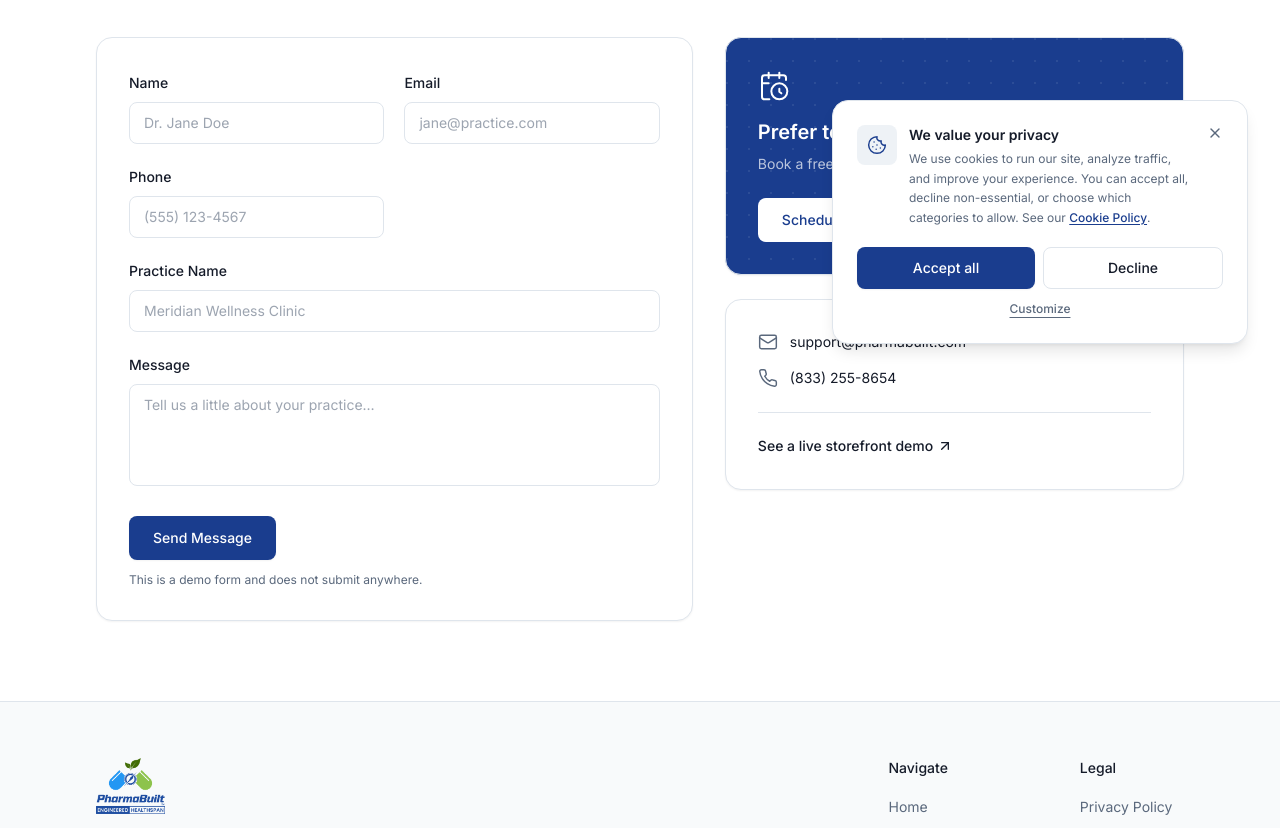
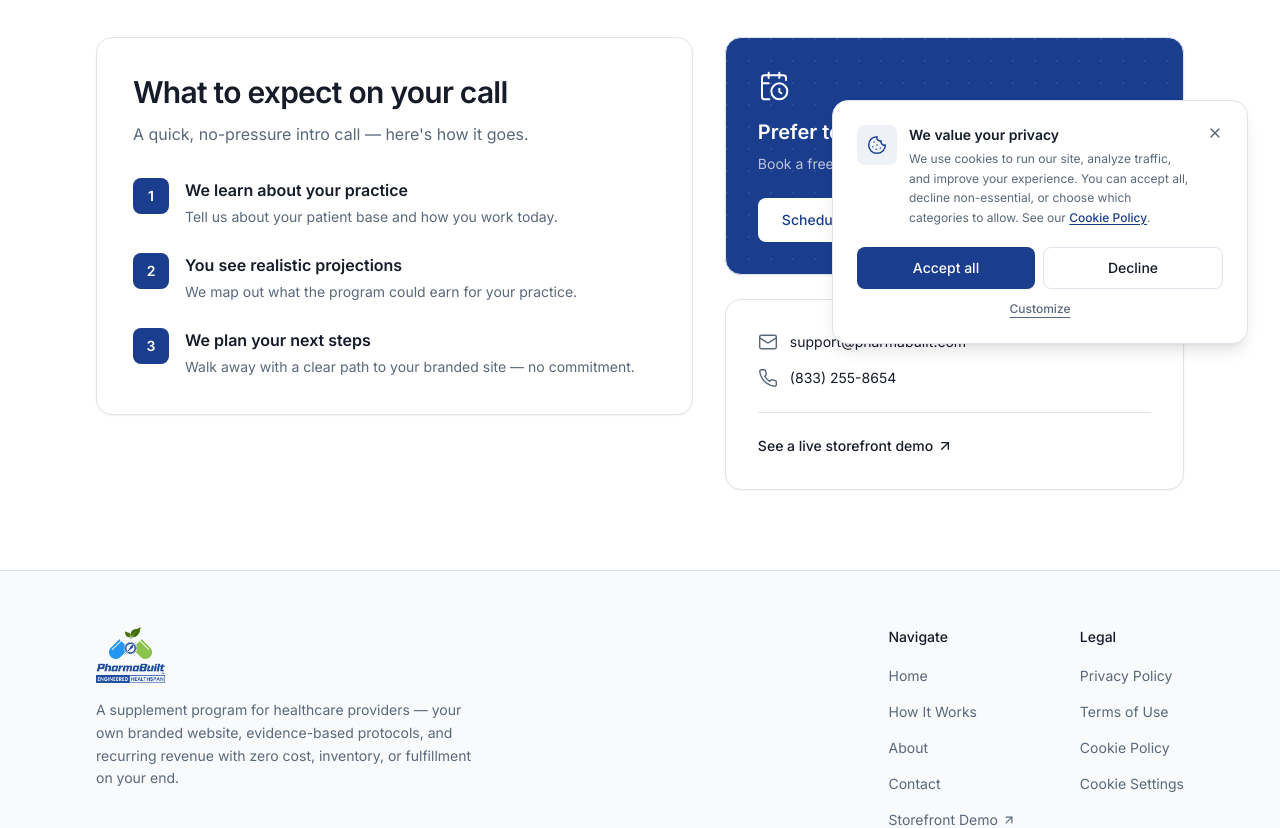
Before and after one commit to MuhammadRafay7/pharmabuilt-demo, a Next.js app: page /contact in a window 1280 px wide. Shown: the part 440-1268 px from the top of the page. Built offline with nearby package versions, Linux system fonts and the light colour scheme.

Commit message:
refactor: update terminology from 'practitioners' to 'providers' and enhance content clarity across multiple pages

```diff
--- a/app/contact/page.tsx
+++ b/app/contact/page.tsx
@@ -1,7 +1,6 @@
 import type { Metadata } from "next";
 import { CalendarClock, ArrowUpRight, Mail, Phone } from "lucide-react";
 import { Reveal } from "@/components/Reveal";
-import { ContactForm } from "@/components/ContactForm";
 import { CALENDLY_URL, STOREFRONT_DEMO_URL } from "@/lib/site";
 
 export const metadata: Metadata = {
@@ -28,17 +27,53 @@ export default function ContactPage() {
           </Reveal>
           <Reveal delay={0.1}>
             <p className="mx-auto mt-5 max-w-xl text-lg text-muted-foreground">
-              Send us a note, or skip ahead and book a free 15-minute call with
-              our team.
+              Book a free 15-minute call with our team, or reach us directly
+              using the details below.
             </p>
           </Reveal>
         </div>
       </section>
 
       <section className="container-page py-16 sm:py-20">
-        <div className="grid gap-8 lg:grid-cols-[1.3fr_1fr]">
+        <div className="grid items-start gap-8 lg:grid-cols-[1.3fr_1fr]">
+          {/* What to expect */}
           <Reveal>
-            <ContactForm />
+            <div className="rounded-2xl border border-border bg-card p-7 shadow-sm sm:p-9">
+              <h2 className="text-2xl font-semibold tracking-tight sm:text-3xl">
+                What to expect on your call
+              </h2>
+              <p className="mt-3 max-w-md text-muted-foreground">
+                A quick, no-pressure intro call — here&apos;s how it goes.
+              </p>
+              <ul className="mt-8 space-y-6">
+                {[
+                  {
+                    title: "We learn about your practice",
+                    desc: "Tell us about your patient base and how you work today.",
+                  },
+                  {
+                    title: "You see realistic projections",
+                    desc: "We map out what the program could earn for your practice.",
+                  },
+                  {
+                    title: "We plan your next steps",
+                    desc: "Walk away with a clear path to your branded site — no commitment.",
+                  },
+                ].map((step, i) => (
+                  <li key={step.title} className="flex gap-4">
+                    <span className="flex h-9 w-9 shrink-0 items-center justify-center rounded-lg bg-primary text-sm font-semibold text-primary-foreground">
+                      {i + 1}
+                    </span>
+                    <div>
+                      <h3 className="text-base font-semibold">{step.title}</h3>
+                      <p className="mt-1 text-sm leading-relaxed text-muted-foreground">
+                        {step.desc}
+                      </p>
+                    </div>
+                  </li>
+                ))}
+              </ul>
+            </div>
           </Reveal>
 
           <Reveal delay={0.08}>
--- a/app/layout.tsx
+++ b/app/layout.tsx
@@ -14,7 +14,7 @@ const inter = Inter({
 export const metadata: Metadata = {
   title: "PharmaBuilt — Supplements That Earn",
   description:
-    "A supplement program for healthcare practitioners. Your own branded website, evidence-based protocols, and recurring revenue with zero cost, inventory, or fulfillment.",
+    "A supplement program for healthcare providers. Your own branded website, evidence-based protocols, and recurring revenue with zero cost, inventory, or fulfillment.",
   icons: {
     icon: "/brand/pharmabuilt-favicon.jpg",
   },
--- a/app/page.tsx
+++ b/app/page.tsx
@@ -20,15 +20,15 @@ import { PodcastEmbed } from "@/components/PodcastEmbed";
 import { FinalCTA } from "@/components/FinalCTA";
 
 const TRUST_BADGES = [
-  { icon: FlaskConical, label: "366 Clinical Studies Backed" },
-  { icon: ShieldCheck, label: "Always Free — No Cost, Ever" },
-  { icon: BadgeCheck, label: "Fully White-Labelled" },
+  { icon: FlaskConical, label: "Backed by 366 Clinical Studies" },
+  { icon: ShieldCheck, label: "No Cost to Provider Ever" },
+  { icon: BadgeCheck, label: "Fully White Labeled" },
 ];
 
 const STEPS = [
   { icon: CalendarClock, title: "Schedule a 15-min call", desc: "Book a quick intro to see if the program fits your practice." },
   { icon: Globe, title: "Your branded site — built free", desc: "A polished site with your name, ready for your patients, at no cost." },
-  { icon: BadgeCheck, title: "Your own orders always free", desc: "Every order you place for yourself ships at no cost." },
+  { icon: BadgeCheck, title: "Onboard to the Success Program", desc: "You and your staff receive an \"Easy Button\" process that improves your Standard of Care with science-based supplements." },
   { icon: Repeat, title: "Earn on every recurring order", desc: "Passive, recurring revenue on each patient reorder." },
 ];
 
@@ -38,7 +38,7 @@ const BENEFITS = [
   { icon: Boxes, title: "Zero Inventory Risk", desc: "No stock to buy, store, or manage — ever." },
   { icon: Zap, title: "Automated Fulfillment", desc: "Orders are picked, packed, and shipped for you." },
   { icon: TrendingUp, title: "Recurring Revenue", desc: "Earn on every reorder, month after month." },
-  { icon: ClipboardList, title: "Patient-Ready Programs", desc: "Turn-ready programs designed for real clinical outcomes." },
+  { icon: ClipboardList, title: "Patient-Ready Programs", desc: "Training and Guides that map Patient needs to calibrated Protocols." },
 ];
 
 export default function HomePage() {
@@ -53,13 +53,13 @@ export default function HomePage() {
             <Reveal>
               <span className="inline-flex items-center gap-2 rounded-full border border-border bg-secondary px-4 py-1.5 text-xs font-medium text-muted-foreground">
                 <Sparkles className="h-3.5 w-3.5" />
-                For healthcare practitioners
+                For Health, Wellness, and Fitness Providers
               </span>
             </Reveal>
             <Reveal delay={0.05}>
               <h1 className="mt-6 text-4xl font-semibold leading-[1.08] tracking-tight sm:text-5xl md:text-6xl">
                 <span className="text-primary">
-                  Supplements That Earn Up to{" "}
+                  A Turnkey Supplement Program That Can Earn Up to{" "}
                   <span className="relative whitespace-nowrap text-brand-green">
                     $100k
                     <span className="absolute -bottom-1 left-0 h-1 w-full rounded-full bg-brand-green/30" />
@@ -70,9 +70,9 @@ export default function HomePage() {
             </Reveal>
             <Reveal delay={0.1}>
               <p className="mx-auto mt-6 max-w-2xl text-lg leading-relaxed text-muted-foreground">
-                You receive a branded website with your name. Your first order is
-                free. Every order after provides recurring revenue — with zero
-                cost, inventory, or fulfillment on your end.
+                You receive a branded website with your brand with zero cost, no
+                inventory requirements or fulfillment on your end and fully
+                automated payment processing and monthly reporting.
               </p>
             </Reveal>
             <Reveal delay={0.15}>
--- a/components/ContactForm.tsx
+++ /dev/null
@@ -1,86 +0,0 @@
-"use client";
-
-import { useState } from "react";
-import { CheckCircle2 } from "lucide-react";
-
-const FIELDS = [
-  { name: "name", label: "Name", type: "text", placeholder: "Dr. Jane Doe" },
-  { name: "email", label: "Email", type: "email", placeholder: "jane@practice.com" },
-  { name: "phone", label: "Phone", type: "tel", placeholder: "(555) 123-4567" },
-  { name: "practice", label: "Practice Name", type: "text", placeholder: "Meridian Wellness Clinic" },
-] as const;
-
-export function ContactForm() {
-  const [sent, setSent] = useState(false);
-
-  function handleSubmit(e: React.FormEvent) {
-    // Demo only — no backend. Show a confirmation state.
-    e.preventDefault();
-    setSent(true);
-  }
-
-  if (sent) {
-    return (
-      <div className="flex flex-col items-center justify-center rounded-2xl border border-border bg-card p-12 text-center shadow-sm">
-        <CheckCircle2 className="h-12 w-12" strokeWidth={1.5} />
-        <h3 className="mt-4 text-xl font-semibold">Thanks — we&apos;ll be in touch</h3>
-        <p className="mt-2 max-w-sm text-sm text-muted-foreground">
-          This is a demo form, so nothing was actually sent. To reach us right
-          now, book a call using the button on the right.
-        </p>
-        <button
-          onClick={() => setSent(false)}
-          className="mt-6 text-sm font-medium underline underline-offset-4"
-        >
-          Back to form
-        </button>
-      </div>
-    );
-  }
-
-  return (
-    <form
-      onSubmit={handleSubmit}
-      className="rounded-2xl border border-border bg-card p-7 shadow-sm sm:p-8"
-    >
-      <div className="grid gap-5 sm:grid-cols-2">
-        {FIELDS.map((f) => (
-          <div key={f.name} className={f.name === "practice" ? "sm:col-span-2" : ""}>
-            <label htmlFor={f.name} className="text-sm font-medium">
-              {f.label}
-            </label>
-            <input
-              id={f.name}
-              name={f.name}
-              type={f.type}
-              placeholder={f.placeholder}
-              className="mt-2 w-full rounded-lg border border-input bg-background px-3.5 py-2.5 text-sm outline-none transition-colors placeholder:text-muted-foreground/60 focus:border-ring focus:ring-2 focus:ring-ring/20"
-            />
-          </div>
-        ))}
-        <div className="sm:col-span-2">
-          <label htmlFor="message" className="text-sm font-medium">
-            Message
-          </label>
-          <textarea
-            id="message"
-            name="message"
-            rows={4}
-            placeholder="Tell us a little about your practice…"
-            className="mt-2 w-full resize-none rounded-lg border border-input bg-background px-3.5 py-2.5 text-sm outline-none transition-colors placeholder:text-muted-foreground/60 focus:border-ring focus:ring-2 focus:ring-ring/20"
-          />
-        </div>
-      </div>
-
-      <button
-        type="submit"
-        className="mt-6 inline-flex w-full items-center justify-center rounded-lg bg-primary px-6 py-3 text-sm font-medium text-primary-foreground shadow-sm transition-all hover:opacity-90 hover:shadow-md sm:w-auto"
-      >
-        Send Message
-      </button>
-      <p className="mt-3 text-xs text-muted-foreground">
-        This is a demo form and does not submit anywhere.
-      </p>
-    </form>
-  );
-}
--- a/components/ExternalCTA.tsx
+++ b/components/ExternalCTA.tsx
@@ -44,7 +44,7 @@ export function ExternalCTA({
 /** The two canonical CTAs reused across pages. */
 export function CTAGroup({
   className = "",
-  primaryLabel = "Get a Call",
+  primaryLabel = "Schedule a Call",
   secondaryLabel = "How It Works",
   secondaryHref = "/how-it-works",
 }: {
--- a/components/Footer.tsx
+++ b/components/Footer.tsx
@@ -12,7 +12,7 @@ export function Footer() {
           <div className="max-w-sm">
             <Logo variant="full" className="h-14 w-auto" />
             <p className="mt-4 text-sm leading-relaxed text-muted-foreground">
-              A supplement program for healthcare practitioners — your own
+              A supplement program for healthcare providers — your own
               branded website, evidence-based protocols, and recurring revenue
               with zero cost, inventory, or fulfillment on your end.
             </p>
--- a/components/Navbar.tsx
+++ b/components/Navbar.tsx
@@ -55,7 +55,7 @@ export function Navbar() {
             rel="noopener noreferrer"
             className="inline-flex items-center justify-center rounded-lg bg-primary px-4 py-2 text-sm font-medium text-primary-foreground shadow-sm transition-all hover:opacity-90 hover:shadow-md"
           >
-            Get a Call
+            Schedule a Call
           </a>
         </div>
 
@@ -95,7 +95,7 @@ export function Navbar() {
                 rel="noopener noreferrer"
                 className="inline-flex items-center justify-center rounded-lg bg-primary px-4 py-2.5 text-sm font-medium text-primary-foreground"
               >
-                Get a Call
+                Schedule a Call
               </a>
               <a
                 href={STOREFRONT_DEMO_URL}
```
Also changed, not shown: app/about/page.tsx (+11 -11 lines), app/how-it-works/page.tsx (+8 -8 lines).
